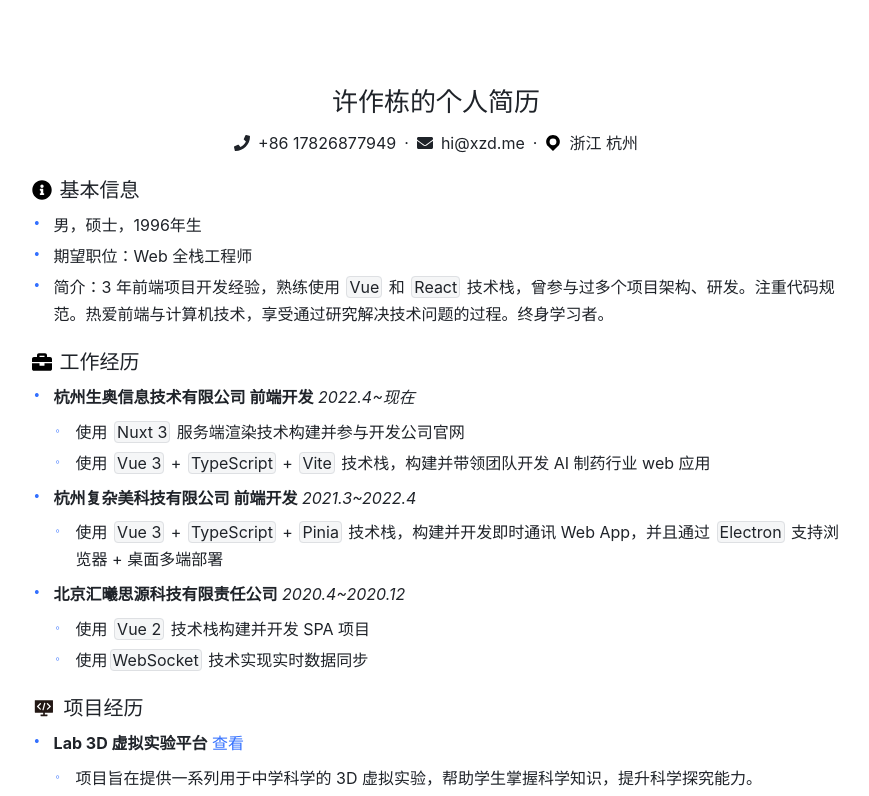
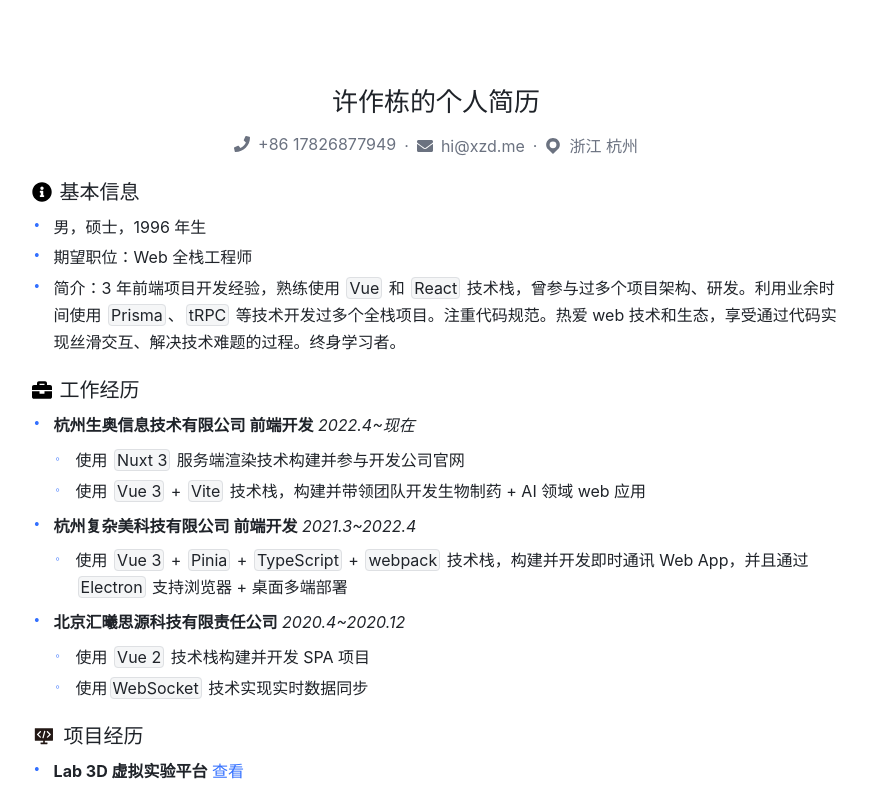
Before and after one commit to xuzuodong/resume, a Next.js app: page / in a window 1280 px wide. Shown: the top 796 px of the page, without its empty margins (204-1073 px from the left). Built offline with nearby package versions, Linux system fonts and the light colour scheme.

Commit message:
chore: 内容调整

```diff
--- a/src/components/ResumeHeader.tsx
+++ b/src/components/ResumeHeader.tsx
@@ -6,7 +6,10 @@ import LocationIcon from 'public/images/location.svg'
 export function ResumeHeader() {
     return (<div>
         <h1 className="text-center">许作栋的个人简历</h1>
-        <div className="flex justify-center space-x-2">
+        <div className="
+            flex flex-row flex-wrap justify-center items-center
+            space-x-2 text-sm sm:text-base space-y-1 text-gray-500
+        ">
             <ResumeHeaderField value="+86 17826877949" icon={<PhoneIcon className="w-4 h-4"/>}/>
             <span>·</span>
             <ResumeHeaderField value="hi@xzd.me" icon={<MailIcon className="w-4 h-4"/>}/>
--- a/src/components/ResumeHeaderField.tsx
+++ b/src/components/ResumeHeaderField.tsx
@@ -4,7 +4,7 @@ export function ResumeHeaderField(props: ComponentPropsWithoutRef<'span'> & {
     icon: ReactComponentElement<'svg'>
     value: string
 }) {
-    return <span className="flex justify-center items-center">
+    return <span className="flex justify-center items-center whitespace-nowrap">
         {props.icon}
         <span className="w-2"></span>
         {props.value}
--- a/src/pages/index.mdx
+++ b/src/pages/index.mdx
@@ -4,18 +4,18 @@ import { ResumeHeader } from '~/components/ResumeHeader'
 
 ### <img src="images/info-circle-solid.svg" width="20px" /> 基本信息
 
- - 男，硕士，1996年生
+ - 男，硕士，1996 年生
  - 期望职位：Web 全栈工程师
- - 简介：3 年前端项目开发经验，熟练使用 `Vue` 和 `React` 技术栈，曾参与过多个项目架构、研发。注重代码规范。热爱前端与计算机技术，享受通过研究解决技术问题的过程。终身学习者。
+ - 简介：3 年前端项目开发经验，熟练使用 `Vue` 和 `React` 技术栈，曾参与过多个项目架构、研发。利用业余时间使用 `Prisma`、`tRPC` 等技术开发过多个全栈项目。注重代码规范。热爱 web 技术和生态，享受通过代码实现丝滑交互、解决技术难题的过程。终身学习者。
 
 ### <img src="images/briefcase-solid.svg" width="20px" /> 工作经历
 
 - **杭州生奥信息技术有限公司 前端开发** *2022.4~现在*
   - 使用 `Nuxt 3` 服务端渲染技术构建并参与开发公司官网
-  - 使用 `Vue 3` + `TypeScript` + `Vite` 技术栈，构建并带领团队开发 AI 制药行业 web 应用
+  - 使用 `Vue 3` + `Vite` 技术栈，构建并带领团队开发生物制药 + AI 领域 web 应用
 
 - **杭州复杂美科技有限公司 前端开发** *2021.3~2022.4*
-  - 使用 `Vue 3` + `TypeScript` + `Pinia` 技术栈，构建并开发即时通讯 Web App，并且通过 `Electron` 支持浏览器 + 桌面多端部署
+  - 使用 `Vue 3` + `Pinia` + `TypeScript` + `webpack` 技术栈，构建并开发即时通讯 Web App，并且通过 `Electron` 支持浏览器 + 桌面多端部署
 
 - **北京汇曦思源科技有限责任公司** *2020.4~2020.12*
   - 使用 `Vue 2` 技术栈构建并开发 SPA 项目
```
Also changed, not shown: public/images/location.svg.
